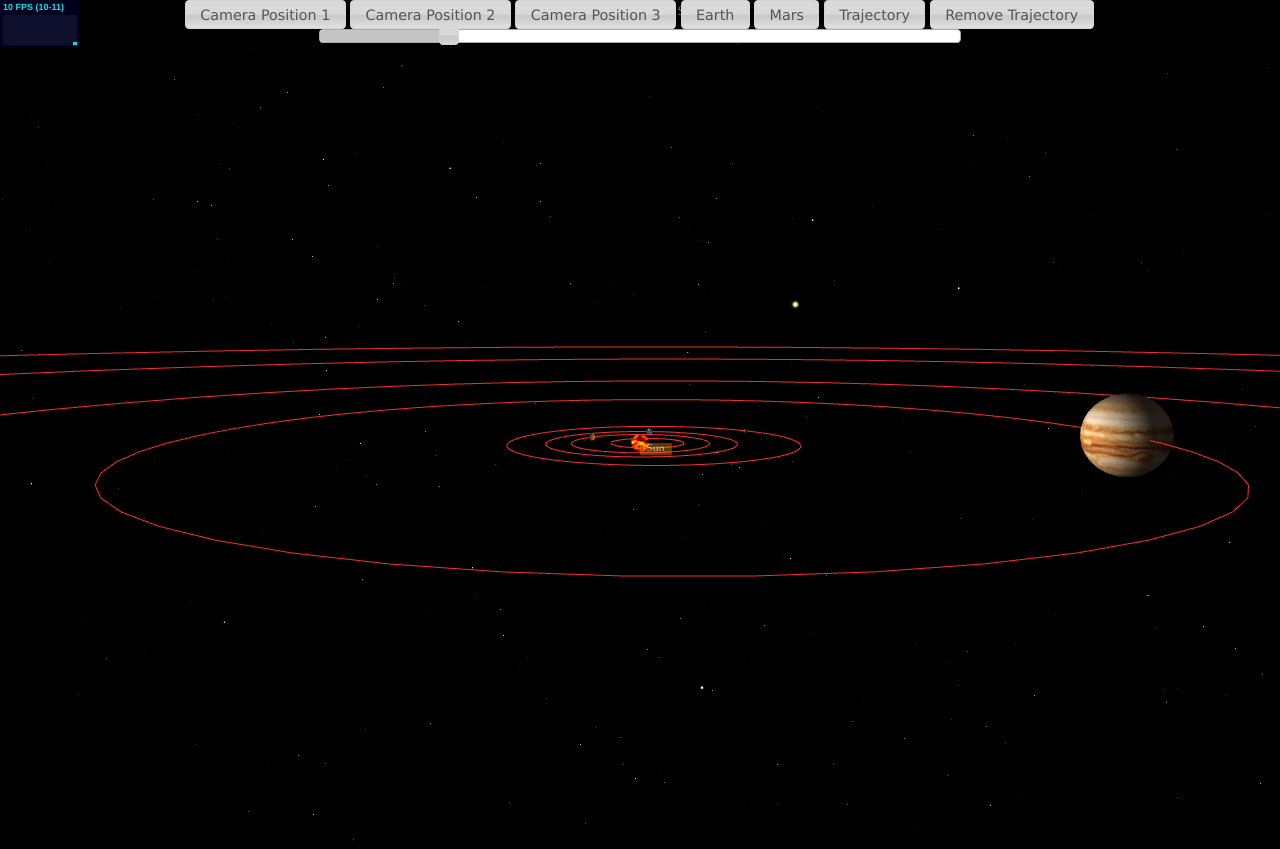
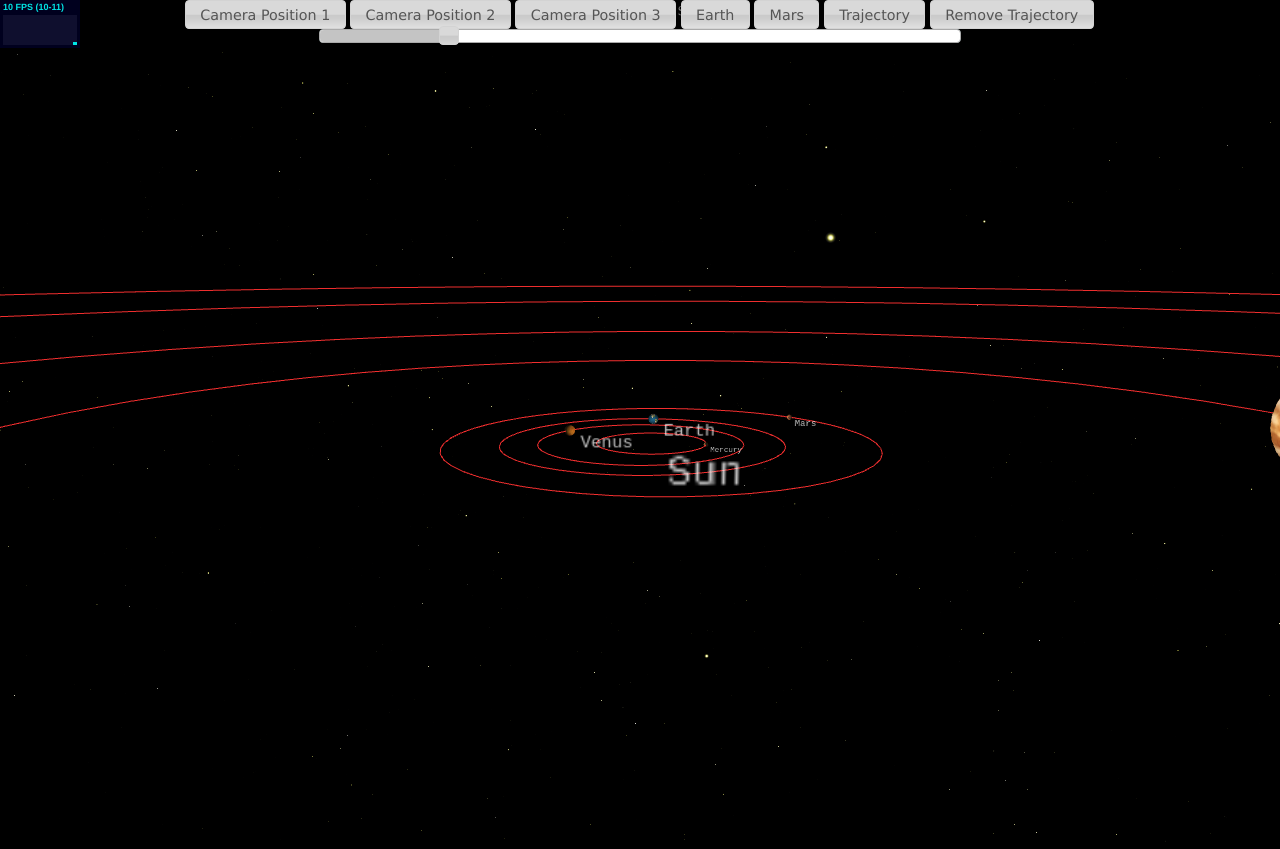
Before and after one commit to mars-doe/three-solarsystem, a plain HTML site: page index.html in a window 1280 px wide. Drawn offline with Linux system fonts and the light colour scheme; animation ran at ten frames a second.

Commit message:
css3D labels update
getting close, scaling needs to be adjusted by position and window
resize causes it to lose it's position

```diff
--- a/index.html
+++ b/index.html
@@ -34,13 +34,13 @@
 
 		<script src="./js/main.js"></script>
 		<script src="./js/planet.js"></script>
+		<script src="./js/marker.js"></script>
 		<script src="./js/stars.js"></script>
 		<script src="./js/trajectory.js"></script>
 		<script src="./js/css3Dworld.js"></script>
 
 
 		<script>
-
 			/********************************
 				JQUERY
 			********************************/
@@ -193,6 +193,12 @@
 				overflow: hidden;
 			}
 
+	        canvas
+	        {
+	            pointer-events: none;
+	            z-index: 10;
+	        }
+
 			#info {
 				position: absolute;
 				top: 0px; width: 100%;
@@ -210,15 +216,9 @@
 				background-color:#b0e0e6;
 			}
 
-	        canvas
+	        #container
 	        {
-	            pointer-events: none;
-	            z-index: 10;
-	        }
-
-	        #main-container
-	        {
-	            background: #fff;
+	            background: #000;
 	            width: 100%;
 	            height: 100%;
 	            margin: 0 auto;
@@ -252,48 +252,70 @@
 	            -moz-transform-style: preserve-3d;
 	        }
 
-	        #shape
+	        #marker_template
 	        {
 	            -webkit-transform-style: preserve-3d;
 	            -moz-transform-style: preserve-3d;
 	        }
 
-	        .plane
-	        {
-	            position: absolute;
-	            height: 20px;
-	            width: 50px;
-	            text-align: center;
-	            font-size: 12pt;
-	            color: white;
-	            background-color: rgba(255, 150, 0, .5);
-	            -webkit-backface-visibility: hidden;
-	            -moz-backface-visibility: hidden;
-	        }
 
-	        #shape.backfaces .plane
-	        {
-	            -webkit-backface-visibility: visible;
-	            -moz-backface-visibility: visible;
-	        }
+			.marker {
+				font-family: monospace;
+				-moz-user-select:0;
+				-khtml-user-select:none;
+				-webkit-user-select:none;
+				-ms-user-select:none;
+				user-select:none;
+				position:absolute;
+				min-width:20px;
+				-webkit-transform-origin: 0% 0%;
+				-webkit-transition:opacity .5s;
+				-moz-transition:opacity .5s;
+				-ms-transition:opacity .5s;
+				-o-transition:opacity .5s;
+				transition:opacity .5s;
+				display:inline;
+				padding: 0px 0px;
+	            opacity: .75;
 
-	        /* ---------- cube styles ------------- */
-	        .cube > .one
-	        {
-	            opacity: .75;
-	            -webkit-transform: scale3d(1.0, 1.0, 1.0) translateZ(0px);
-	            -moz-transform: scale3d(1.0, 1.0, 1.0) translateZ(0px);
-	        }
+			}
+
+			.marker span.name {
+				display: inline-block;
+				width: 100%;
+				color: #fff;
+				<!-- background-color: rgba(255, 150, 0, .5); -->
+				text-shadow:.1em .1em 4px #000;
+				-webkit-transition:text-shadow .25s;
+				-moz-transition:text-shadow .25s;
+				-ms-transition:text-shadow .25s;
+				-o-transition:text-shadow .25s;
+				transition:text-shadow .25s;
+				text-align:center;
+				margin-left:auto;
+				margin-right:auto;
+				padding:2px 2px;
+			}
+
+			.marker span.name:hover {
+				text-shadow:0 0 3px #fff, 0 0 5px #fff, 0 0 10px #fff, 0 0 20px #fff;
+			}
+
 
 		</style>
 	</head>
 
 	<body>
+
+	<div style="display:none">
+		<span id="marker_template" class="marker">
+			<span class="name">
+			</span>
+		</span>
+	</div>
+
     <div id="container">
-
 		<div id="info">MARS-DOE Solar System</div>
-
-		<div id="loading">LOADING!!</div>
 		<button id="cam1">Camera Position 1</button>
 		<button id="cam2">Camera Position 2</button>
 		<button id="cam3">Camera Position 3</button>
@@ -304,17 +326,12 @@
 		<div id="speedSlider" class="center"></div>
 
         <div id="css-container">
+        	<div id="loadtext"></div>
             <div id="css-world">
                 <div id="css-camera">
-                    <div id="shape" class="cube backfaces">
-                        <div class="plane one">
-                            Sun</div>
-                    </div>
+                	<!-- Marker Clones -->
                 </div>
             </div>
         </div>
-
-
-
 	</body>
 </html>
--- a/js/css3Dworld.js
+++ b/js/css3Dworld.js
@@ -1,18 +1,15 @@
+var divCSSWorld, divCSSCamera;
+
 /************************************************************************
     Initialized some variables for CSS, and also it computes the initial
     position for the CSS cube based on the Three Cube
 ************************************************************************/
-function initCSS3D() {
-    screenWhalf = WIDTH / 2;
-    screenHhalf = HEIGHT / 2;
+function initCSS3D( world, camera ) {
 
-    divCSSWorld = document.getElementById('css-world');
-    divCSSCamera = document.getElementById('css-camera');
-    divCube = document.getElementById('shape');
+    divCSSWorld = world;
+    divCSSCamera = camera;
 
-    fovValue = 0.5 / Math.tan(camera.fov * Math.PI / 360) * HEIGHT;
-
-    setDivPosition( divCube, sun.mesh, 1 );
+    //fovValue = 0.5 / Math.tan(camera.fov * Math.PI / 360) * window.innerHeight;
 }
 
 /************************************************************************/
@@ -28,7 +25,7 @@ function setCSSWorld() {
 /************************************************************************/
 /*  Applies CSS3 styles to css-camera div                               */
 /************************************************************************/
-function setCSSCamera(camera, fovValue) {
+function setCSSCamera( camera, fovValue ) {
     var cameraStyle = getCSS3D_cameraStyle(camera, fovValue);
     divCSSCamera.style.WebkitTransform = cameraStyle;
     divCSSCamera.style.MozTransform = cameraStyle;
@@ -37,12 +34,13 @@ function setCSSCamera(camera, fovValue) {
 /************************************************************************/
 /* Return the CSS3D transformations from the Three camera               */
 /************************************************************************/
-function getCSS3D_cameraStyle(camera, fov) {
+function getCSS3D_cameraStyle( camera, fov ) {
 	camera.updateProjectionMatrix();
+
   var cssStyle = "";
   cssStyle += "translate3d(0,0," + epsilon(fov) + "px) ";
-    cssStyle += toCSSMatrix(camera.matrixWorldInverse, true);
-    cssStyle += " translate3d(" + screenWhalf + "px," + screenHhalf + "px, 0)";
+  cssStyle += toCSSMatrix( camera.matrixWorldInverse, true );
+  cssStyle += " translate3d(" + window.innerWidth / 2 + "px," + window.innerHeight / 2 + "px, 0)";
   return cssStyle;
 }
 
@@ -64,12 +62,37 @@ function toCSSMatrix( threeMat4, b, offsetX, offsetY ) {
       a.elements[0], a.elements[1], a.elements[2], a.elements[3],
       a.elements[4], a.elements[5], a.elements[6], a.elements[7],
       a.elements[8], a.elements[9], a.elements[10], a.elements[11],
-      a.elements[12]+(offsetX||0),a.elements[13]+(offsetY||0),a.elements[14],a.elements[15]
+      glObject.position.x+(offsetX||0), glObject.position.y+(offsetY||0), glObject.position.z, a.elements[15]
     ];
   }
   for (var e in f) {
     f[e] = epsilon(f[e]);
   }
+
+  return "matrix3d(" + f.join(",") + ")";
+}
+
+function toCSSMatrixPlanet( glObject, b, offsetX, offsetY ) {
+  var a = glObject.matrixWorld, f;
+  if (b) {
+    f = [
+      a.elements[0], -a.elements[1], a.elements[2], a.elements[3],
+      a.elements[4], -a.elements[5], a.elements[6], a.elements[7],
+      a.elements[8], -a.elements[9], a.elements[10], a.elements[11],
+      a.elements[12], -a.elements[13], a.elements[14], a.elements[15]
+    ];
+  } else {
+    f = [
+      a.elements[0], a.elements[1], a.elements[2], a.elements[3],
+      a.elements[4], a.elements[5], a.elements[6], a.elements[7],
+      a.elements[8], a.elements[9], a.elements[10], a.elements[11],
+      glObject.position.x+(offsetX||0), glObject.position.y+(offsetY||0), glObject.position.z, a.elements[15]
+    ];
+  }
+  for (var e in f) {
+    f[e] = epsilon(f[e]);
+  }
+
   return "matrix3d(" + f.join(",") + ")";
 }
 
@@ -81,7 +104,7 @@ function setDivPosition( cssObject, glObject, scale ) {
   glObject.updateMatrix();
   cssObject.style.position = "absolute";
 
-    var transform = CSStransform( 0, 0, glObject.matrixWorld, scale );
+  var transform = CSStransform( 0, 0, glObject, scale );
 
   cssObject.style.WebkitTransformOrigin = "0% 0%";
   cssObject.style.WebkitTransform = transform;
@@ -92,11 +115,12 @@ function setDivPosition( cssObject, glObject, scale ) {
 /************************************************************************/
 /* Helper function to convert to CSS3D transformations                  */
 /************************************************************************/
-function CSStransform(width, height, matrix, scale ) {
+function CSStransform( width, height, glObject, scale ) {
   return [
-		toCSSMatrix( matrix, false, width, height ),
+	  toCSSMatrixPlanet( glObject, false, width, height ),
 	  "scale3d(" + scale + ", -" + scale + ", " + scale + ")",
-		"translate3d(0,0,0)"].join(" ");
+	  "translate3d(0,0,0)"
+  ].join(" ");
 }
 
 /************************************************************************/
--- a/js/main.js
+++ b/js/main.js
@@ -11,6 +11,7 @@ var stats, scene, camera, camTarget, camNextPosition, camNextRotation, camNextTa
 
 var vertexShader, fragmentShader, uniforms;
 
+var planetName = [ "Mercury", "Venus", "Earth", "Mars", "Jupiter", "Saturn", "Uranus", "Neptune" ];
 var planetSize = [ 2439.7, 6051.8, 6371.00, 3389.5, 69911, 58232, 25362, 24622 ];
 var semiMajor = [ 57909227, 108209475, 149598262, 227943824, 778340821, 1426666422, 2870658186, 4498396441 ];
 var eccentricity = [ 0.20563593, 0.00677672, 0.01671123, 0.0933941,	0.04838624,	0.05386179,	0.04725744,	0.00859048 ];
@@ -32,7 +33,7 @@ var clock = new THREE.Clock();
 
 //CSS3D vars:
 var screenWhalf, screenHhalf;
-var divCSSWorld, divCSSCamera;
+var CSSWorld, CSSCamera;
 var divCube;
 var fovValue;
 
@@ -49,22 +50,29 @@ if ( ! Detector.webgl ) Detector.addGetWebGLMessage();
 				window.mozRequestAnimationFrame    ||
 				window.oRequestAnimationFrame      ||
 				window.msRequestAnimationFrame     ||
-		function(/* function */ callback, /* DOMElement */ element){
+			function(/* function */ callback, /* DOMElement */ element){
 			window.setTimeout(callback, 1000 / 60);
 		};
 })();
 
+function setLoadMessage( msg ){
+	$( '#loadtext' ).html(msg + "...");
+}
+
 $(document).ready( function() {
 
-	$("#loading").show();
+	$( '#loadtext' ).show();
+	setLoadMessage("Loading the Solar System");
 
 	$.ajax({
 		url: "./shaders/lavaShader.xml",
 		dataType: 'xml',
 		success: function ( xml ) {
 			//xmlDoc = $.parseXML( $xml );
+
 			vertexShader = $(xml).find( "vertex" ).text();
 			fragmentShader = $(xml).find( "fragment" ).text();
+			setLoadMessage("shaders loaded");
 		},
 		error: function( text ) {
 			alert( "vertex not loaded" );
@@ -76,10 +84,14 @@ $(document).ready( function() {
 });
 
 $(window).load(function() {
+
+	CSSWorld = document.getElementById('css-world');
+	CSSCamera = document.getElementById('css-camera');
+
 	init();
-	initCSS3D();
+	initCSS3D( CSSWorld, CSSCamera );
 	animate();
-	$("#loading").hide();
+	$("#loadtext").hide();
 });
 
 
@@ -88,14 +100,14 @@ function init() {
 	/********************************
 		SCENE SETUP
 	********************************/
-	$container = $('#container');
+	$container = $("#container");
 
 	scene = new THREE.Scene();
 	scene.fog = new THREE.FogExp2( 0x000000, 0.000025 );
 
 	camera = new THREE.PerspectiveCamera( VIEW_ANGLE, ASPECT, NEAR, FAR );
 	camera.position.y = 200;
-	camera.position.z = 1500;
+	camera.position.z = 1000;
 
 	camTarget = new THREE.Vector3();
 	camTarget = scene.position;
@@ -114,21 +126,12 @@ function init() {
 
 	solarSystem = new THREE.Object3D();
 
-
-
 	/********************************
 		CONTROLS
 	********************************/
 
 	controls = new THREE.OrbitControls( camera );
 	controls.addEventListener( 'change', render );
-
-	/********************************
-		LOAD SHADERS
-	********************************/
-
-
-
 
 	/********************************
 		SUN & PLANETS
@@ -162,8 +165,16 @@ function init() {
 
 	} );
 
-	sun = new Planet( 1392684 * sunScale, planetSegW, planetSegH, material, material );
+	sun = new Planet( planetSegW, planetSegH, material, material );
+	sun.mesh.scale = { x: 1392684 * sunScale, y: 1392684 * sunScale, z: 1392684 * sunScale };
 	sun.drawPlanet( solarSystem );
+
+	// var compass = createCompassOrWhatever();
+	// var compass_gyro = new THREE.Gyroscope();
+	// compass_gyro.add( compass );
+	// character.add( compass_gyro );
+
+	attachMarker( "Sun", sun.mesh, 1, CSSCamera );
 
 	var planetTexture = [
 		'./models/solarsystem/mercurymap.jpg',
@@ -188,11 +199,14 @@ function init() {
 			opacity: 0.25,
 			linewidth: 1
 		});
+		var scale = planetSize[i] * planetScale;
 
-		planet.push( new Planet( planetSize[i] * planetScale, planetSegW, planetSegH, planetMaterial, axisMaterial ) );
+		planet.push( new Planet( planetSegW, planetSegH, planetMaterial, axisMaterial ) );
+		planet[i].mesh.scale = { x: scale, y: scale, z: scale };
 		planet[i].setOrbit( semiMajor[i], aphelion[i], eccentricity[i], ssScale );
 		planet[i].drawPlanet( solarSystem );
 		planet[i].drawOrbit( axisRez, solarSystem );
+		attachMarker( planetName[i], planet[i].mesh, 1, CSSCamera );
 
 	}
 
@@ -292,12 +306,12 @@ function lensFlareUpdateCallback( object ) {
 
 	for( f = 0; f < fl; f++ ) {
 
-		   flare = object.lensFlares[ f ];
+	   flare = object.lensFlares[ f ];
 
-		   flare.x = object.positionScreen.x + vecX * flare.distance;
-		   flare.y = object.positionScreen.y + vecY * flare.distance;
+	   flare.x = object.positionScreen.x + vecX * flare.distance;
+	   flare.y = object.positionScreen.y + vecY * flare.distance;
 
-		   flare.rotation = 0;
+	   flare.rotation = 0;
 
 	}
 
@@ -368,6 +382,7 @@ function camTweener( newCamPosition, newTarget, time ) {
 
 function onWindowResize() {
 
+
 	windowHalfX = $(window).width() / 2;
 	windowHalfY = $(window).height() / 2;
 
@@ -377,7 +392,13 @@ function onWindowResize() {
 	camera.aspect = $(window).width() / $(window).height();
 	camera.updateProjectionMatrix();
 
+	fovValue = 0.5 / Math.tan(camera.fov * Math.PI / 360) * window.innerHeight;
+	setCSSCamera(camera, fovValue);
+	updateMarkers();
+
 	renderer.setSize( $(window).width(), $(window).height() );
+
+	//updateMarker();
 
 	composer.reset();
 
@@ -387,22 +408,16 @@ function animate() {
 
 	requestAnimationFrame( animate );
 
+    camera.updateProjectionMatrix();
+	fovValue = 0.5 / Math.tan(camera.fov * Math.PI / 360) * HEIGHT;
+
+	setCSSWorld();
+	setCSSCamera(camera, fovValue);
+
+	updateMarkers();
 	controls.update();
 	stats.update();
 	TWEEN.update();
-
-	render();
-
-	for ( var i = 0; i < planet.length; i ++ ) {
-		planet[i].startOrbit( -timer, orbitTime[i] );
-	}
-
-	timer++;
-	timer = timer + timerMultiplier;
-
-}
-
-function render() {
 
 	camera.lookAt( camTarget );
 
@@ -416,10 +431,18 @@ function render() {
 	var delta = 5 * clock.getDelta();
 	uniforms.time.value += 0.2 * delta;
 
+	render();
+
+	for ( var i = 0; i < planet.length; i ++ ) {
+		planet[i].orbit( -timer, orbitTime[i] );
+	}
+	timer++;
+	timer = timer + timerMultiplier;
+}
+
+function render() {
+
 	// composer.render( 0.01 );
-
-	setCSSWorld();
-	setCSSCamera(camera, fovValue);
 
 	renderer.clear();
 	renderer.render( scene, camera );
--- /dev/null
+++ b/js/marker.js
@@ -0,0 +1,52 @@
+var markers = [];
+
+function updateMarkers() {
+    for (var i in markers) {
+        var marker = markers[i];
+        marker.update();
+    }
+}
+
+function attachMarker( text, glObject, size, element ) {
+
+  glObject.updateMatrix();
+
+  var template = document.getElementById('marker_template');
+  var marker = template.cloneNode(true);
+
+  marker.$ = $(marker);
+  marker.markerWidth = marker.$.outerWidth();
+  marker.obj = glObject;
+
+  marker.absPosition = marker.obj.position;
+  marker.size = size !== undefined ? size : 1.0;
+
+  var nameLayer = marker.children[0];
+  marker.nameLayer = nameLayer;
+  marker.nameLayer.innerHTML = text;
+
+  element.appendChild( marker );
+
+  glObject.updateMatrixWorld;
+  var transform = CSStransform( 0, 0, marker.obj, size );
+
+  marker.style.WebkitTransformOrigin = "0% 0%";
+  marker.style.WebkitTransform = transform;
+  marker.style.MozTransformOrigin = "0% 0%";
+  marker.style.MozTransform = transform;
+
+  marker.setPosition = function (x, y) {
+      x -= this.markerWidth * 0.5;
+      this.style.left = x + 'px';
+      this.style.top = y + 'px';
+  };
+
+  marker.setPosition( glObject.scale.x ,0 );
+
+  marker.update = function () {
+    var s = (0.05 + camera.position.z / 2000) * this.size;
+    setDivPosition(this, this.obj, .25);
+  };
+
+  markers.push(marker);
+}
--- a/js/planet.js
+++ b/js/planet.js
@@ -1,4 +1,5 @@
-var Planet = function( radius, segW, segH, mat, axisMat ){
+
+var Planet = function( segW, segH, mat, axisMat ){
 
 	var
 		planetTexture = new THREE.Texture(),
@@ -21,21 +22,22 @@ var Planet = function( radius, segW, segH, mat, axisMat ){
 		lodLevel = 3,
 		lodDistance = 3000;
 
+		for (var i = 0; i < lodLevel; i++) {
+			geometry = new THREE.SphereGeometry( 1, segW / ( i + 1) , segH / ( i + 1 ) );
+			mesh = new THREE.Mesh( geometry, planetMaterial);
+			mesh.updateMatrix();
+			mesh.autoUpdateMatrix = false;
+			planetLod.addLevel( mesh, i * lodDistance);
+		}
+
+		planetLod.updateMatrix();
+
+
 	return {
 
 		mesh: planetLod,
 
     	drawPlanet: function ( scene ) {
-
-				for (var i = 0; i < lodLevel; i++) {
-					geometry = new THREE.SphereGeometry( radius, segW / ( i + 1) , segH / ( i + 1 ) );
-					mesh = new THREE.Mesh( geometry, planetMaterial);
-					mesh.updateMatrix();
-					mesh.autoUpdateMatrix = false;
-					planetLod.addLevel( mesh, i * lodDistance);
-				}
-
-				planetLod.updateMatrix();
 				scene.add( planetLod );
             },
 
@@ -57,7 +59,6 @@ var Planet = function( radius, segW, segH, mat, axisMat ){
 		},
 
 		drawOrbit: function( axisRez, scene ){
-
 			lineLod = new THREE.LOD();
 
 			for (var i = 0; i < lodLevel; i++) {
@@ -95,11 +96,12 @@ var Planet = function( radius, segW, segH, mat, axisMat ){
 			scene.remove( line );
 		},
 
-		startOrbit: function( time, days ){
+		orbit: function( time, days ){
+
 			var orbitTime = time / days;
+
 			planetLod.position.x = semiMaj * Math.cos( axisRez * Math.PI * 2 + orbitTime) * ssScale + ( ( aph - semiMaj ) * ssScale );
 			planetLod.position.z = semiMin * Math.sin( axisRez * Math.PI * 2 + orbitTime) * ssScale;
-			//planetLod.rotation.y = time;
 
 		}
 	}
```
Also changed, not shown: js/legacymarkers.js (added, +76 -0 lines), js/marker_google.js (added, +166 -0 lines), tester.html (added, +140 -0 lines), 1 other file. Lines whose indentation alone changed are shown as unchanged.
